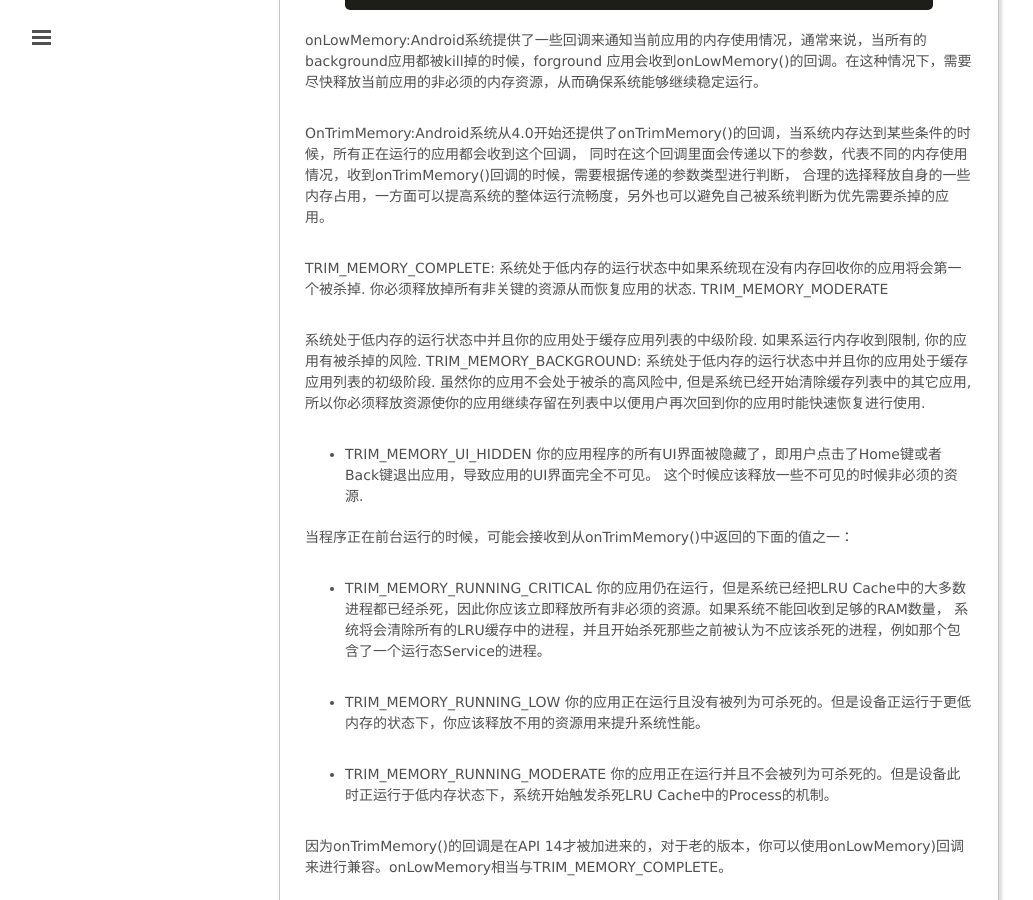
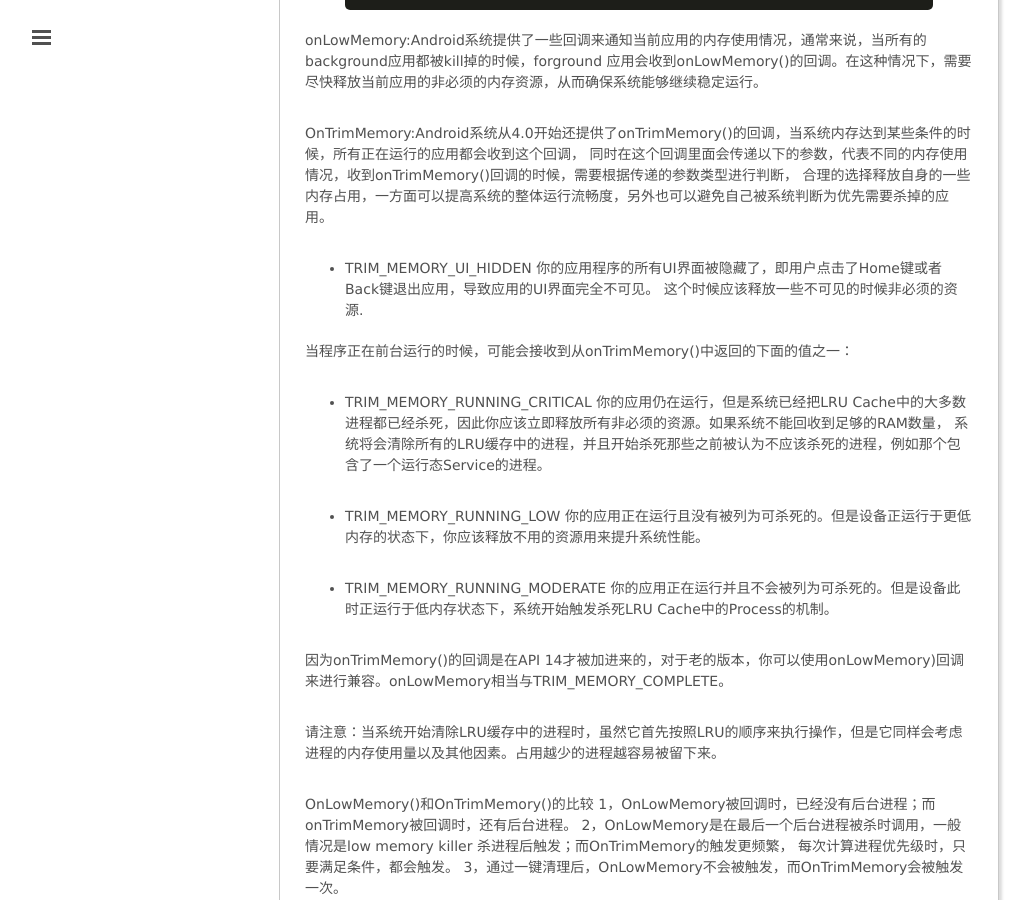
Before and after one commit to mxn21/mxn21.github.io, a Jekyll site: the page built from _posts/2015-12-2-onTerminate和onLowMemory的使用.md, in a window 1280 px wide and 900 px high, scrolled down 2622 px. Shown: the whole window, without its empty margins (1-1034 px from the left). Built offline with Jekyll 4.4.1, drawn with Linux system fonts in a browser that asks for light colours; Markdown is read by kramdown in place of the engine named in the settings; comment, search, counter and statistics services are not loaded.

Commit message:
23432432

```diff
--- a/_posts/2015-12-2-onTerminate和onLowMemory的使用.md
+++ b/_posts/2015-12-2-onTerminate和onLowMemory的使用.md
@@ -110,16 +110,6 @@
 同时在这个回调里面会传递以下的参数，代表不同的内存使用情况，收到onTrimMemory()回调的时候，需要根据传递的参数类型进行判断，
 合理的选择释放自身的一些内存占用，一方面可以提高系统的整体运行流畅度，另外也可以避免自己被系统判断为优先需要杀掉的应用。
 
-
-TRIM_MEMORY_COMPLETE:
-系统处于低内存的运行状态中如果系统现在没有内存回收你的应用将会第一个被杀掉. 你必须释放掉所有非关键的资源从而恢复应用的状态.
-TRIM_MEMORY_MODERATE
-
-
-系统处于低内存的运行状态中并且你的应用处于缓存应用列表的中级阶段. 如果系运行内存收到限制, 你的应用有被杀掉的风险.
-TRIM_MEMORY_BACKGROUND:
-    系统处于低内存的运行状态中并且你的应用处于缓存应用列表的初级阶段.  虽然你的应用不会处于被杀的高风险中, 但是系统已经开始清除缓存列表中的其它应用, 所以你必须释放资源使你的应用继续存留在列表中以便用户再次回到你的应用时能快速恢复进行使用.
-
 * TRIM_MEMORY_UI_HIDDEN
 你的应用程序的所有UI界面被隐藏了，即用户点击了Home键或者Back键退出应用，导致应用的UI界面完全不可见。
 这个时候应该释放一些不可见的时候非必须的资源.
@@ -136,6 +126,10 @@
 * TRIM_MEMORY_RUNNING_MODERATE
 你的应用正在运行并且不会被列为可杀死的。但是设备此时正运行于低内存状态下，系统开始触发杀死LRU Cache中的Process的机制。
 
+
+
+
+
 因为onTrimMemory()的回调是在API 14才被加进来的，对于老的版本，你可以使用onLowMemory)回调来进行兼容。onLowMemory相当与TRIM_MEMORY_COMPLETE。
 
 请注意：当系统开始清除LRU缓存中的进程时，虽然它首先按照LRU的顺序来执行操作，但是它同样会考虑进程的内存使用量以及其他因素。占用越少的进程越容易被留下来。
```
